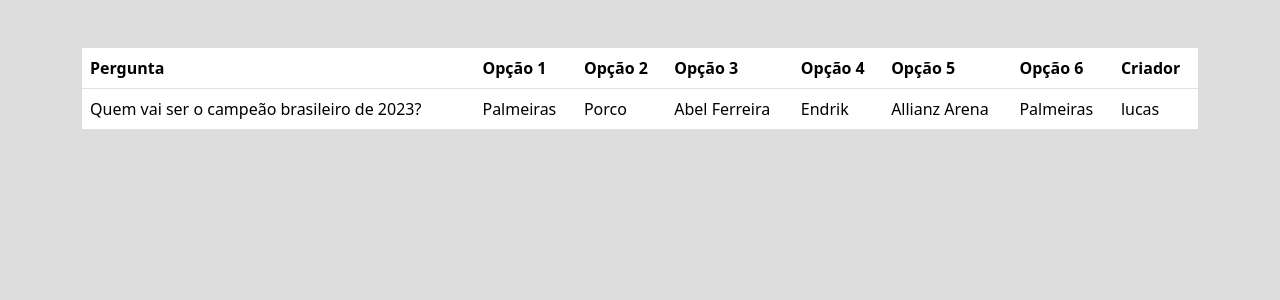
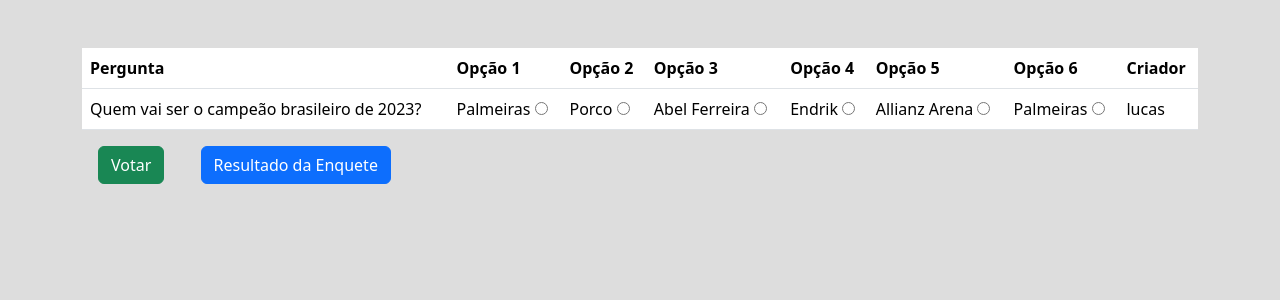
Before and after one commit to agnaldo-s/SistemaVotacao, a Django app: page /detalhe-enquete/5/ in a window 1280 px wide. Shown: the part 62-362 px from the top of the page. Run offline with Django 4.2, Linux system fonts and the light colour scheme; a user stored in the database is signed in; data comes from the database, SQL or seed files in the repository; both versions use the stored data as it was after the commit.

Commit message:
Criado resultado da enquete

```diff
--- a/forms/templates/pages/detalhe_enquete.html
+++ b/forms/templates/pages/detalhe_enquete.html
@@ -45,22 +45,46 @@
             </thead>
             <tbody>
                 <tr>
-                <td>{{ enquete.pergunta }}</td>
-                <td>{{ enquete.opcao1 }}</td>
-                <td>{{ enquete.opcao2 }}</td>
-                <td>{{ enquete.opcao3 }}</td>
-                <td>{{ enquete.opcao4 }}</td>
-                <td>{{ enquete.opcao5 }}</td>
-                <td>{{ enquete.opcao6 }}</td>
-                <td>{{ enquete.criador }}</td>
+                    <td>{{ enquete.pergunta }}</td>
+                    <td>
+                        <form method="post" action="{% url 'voto' enquete.id %}">
+                            {% csrf_token %}
+                            {{ enquete.opcao1 }}
+                            <input type="radio" id="opcao1" name="resposta" value="{{ enquete.opcao1 }}">
+                        </td>
+                    <td>
+                        {{ enquete.opcao2 }}
+                            <input type="radio" id="opcao2" name="resposta" value="{{ enquete.opcao2 }}">
+                        </td>
+                    <td>
+                        {{ enquete.opcao3 }}
+                            <input type="radio" id="opcao3" name="resposta" value="{{ enquete.opcao3 }}">
+                        </td>
+                    <td>
+                        {{ enquete.opcao4 }}
+                            <input type="radio" id="opcao4" name="resposta" value="{{ enquete.opcao4 }}">
+                        </td>
+                    <td>
+                        {{ enquete.opcao5 }}
+                            <input type="radio" id="opcao5" name="resposta" value="{{ enquete.opcao5 }}">
+                        </td>
+                    <td>
+                        {{ enquete.opcao6 }}
+                            <input type="radio" id="opcao6" name="resposta" value="{{ enquete.opcao6 }}">
+                        </td>
+                    <td>{{ enquete.criador }}</td>
                 </tr>
-
             </tbody>
         </table>
-
+        {% if request.user.is_authenticated %}
+            <a class="btn btn-success mx-3 mb-2" href="" role="button">Votar</a>
+            <a class="btn btn-primary mx-3 mb-2" href="{% url 'resultado-enquete' enquete.id %}" role="button">Resultado da Enquete</a>
+        {% endif %}
+        </form>
         {% if enquete.criador == request.user %}
          <a class="btn btn-danger mx-3 mb-2" href="{% url 'finalizar-enquete' enquete.id %}" role="button">Finalizar Enquete</a>
         {% endif %}
-    <div>
+    </div>
+
 </body>
 </html>
--- a/forms/urls.py
+++ b/forms/urls.py
@@ -5,6 +5,8 @@ urlpatterns = [
     path('', views.index, name='home'),
     path('add-enquete/', views.add_enquete, name='add-enquete'),
     path('detalhe-enquete/<int:id>/', views.detalhe, name='detalhe-enquete'),
-    path('finalizar-enquete/<int:id>/', views.finalizar, name='finalizar-enquete')
+    path('resultado-enquete/<int:id>/', views.resultado, name='resultado-enquete'),
+    path('finalizar-enquete/<int:id>/', views.finalizar, name='finalizar-enquete'),
+    path('voto/<int:id>/', views.votar, name='voto')
 
 ]
--- a/forms/views.py
+++ b/forms/views.py
@@ -1,5 +1,5 @@
 from .models import Enquete, Voto, User
-from django.shortcuts import render, redirect
+from django.shortcuts import render, redirect, get_object_or_404
 from django.contrib.auth.decorators import login_required
 
 
@@ -44,3 +44,18 @@ def finalizar(request, id):
     enquete = Enquete.objects.get(id=id)
     enquete.delete()
     return redirect ('home')
+
+def votar(request, id):
+    enquete = get_object_or_404(Enquete, id=id)
+
+    if request.method == 'POST':
+        resposta_selecionada = request.POST.get('resposta')
+        if resposta_selecionada:
+            Voto.objects.create(enquete=enquete, resposta=resposta_selecionada, votante=request.user)
+            return redirect('detalhe_enquete', id=enquete.id)
+
+    return render(request, "pages/detalhe_enquete.html", {"enquete": enquete})
+
+def resultado(request, id):
+    enquete = Enquete.objects.get(id=id)
+    return render(request, "pages/resultado_enquete.html")
```
Also changed, not shown: forms/templates/pages/resultado_enquete.html (added, +33 -0 lines), db.sqlite3.
